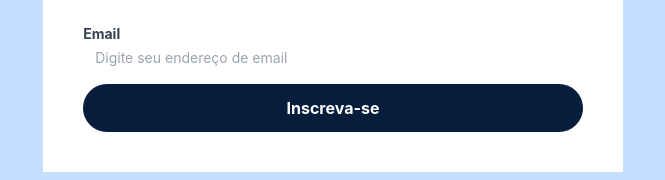
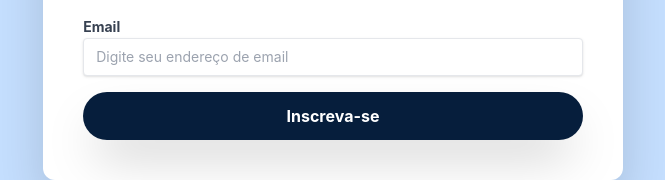
Before and after one commit to vinicius-crispim/News-Latter, a plain HTML site: page newsletter.html in a window 1280 px wide. Shown: the part 649-829 px from the top of the page, without its empty margins (307-972 px from the left). Drawn offline with nearby package versions, Linux system fonts and the light colour scheme.

Commit message:
Adicionando sombra

```diff
--- a/newsletter.html
+++ b/newsletter.html
@@ -29,13 +29,13 @@
 
 <body class="bg-azul-claro font-inter flex justify-center items-center h-screen">
 
-    <main class="flex px-6">
+    <main class="flex px-6 drop-shadow-2xl">
 
         <section class="bg-azul-escuro hidden">
             <img class="" src="image/icone-mergulhador.svg" alt="icone de mergulhador">
         </section>
 
-        <section class="bg-white p-10 gap-6 flex flex-col" >
+        <section class="bg-white p-10 gap-6 flex flex-col rounded-xl" >
 
             <div class="">
                 <svg class=""
@@ -58,8 +58,8 @@
 
             <form>
                 <label class="text-sm font-bold text-gray-700 mb-2" for="email">Email</label>
-                <input class="text-sm w-full mb-4 pl-3" id="email" type="email" placeholder="Digite seu endereço de email">
-                <button class="font-bold text-white bg-azul-escuro rounded-full py-3 w-full" type="button">Inscreva-se</button>
+                <input class="text-sm w-full mb-4 pl-3 rounded border py-2 shadow" id="email" type="email" placeholder="Digite seu endereço de email">
+                <button class="font-bold text-white bg-azul-escuro rounded-full py-3 w-full shadow-2xl" type="button">Inscreva-se</button>
             </form>
         </section>
     </main>
```
